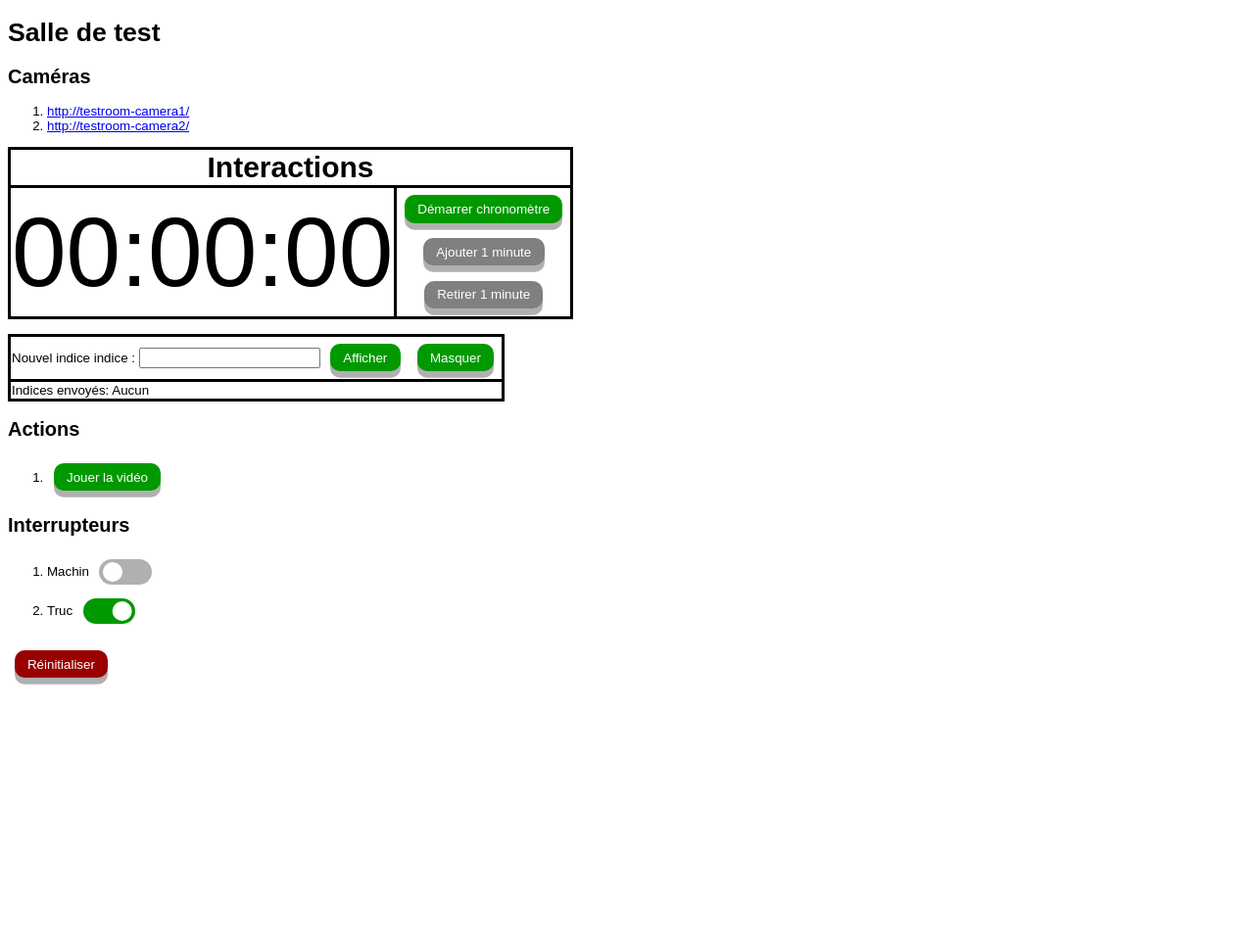
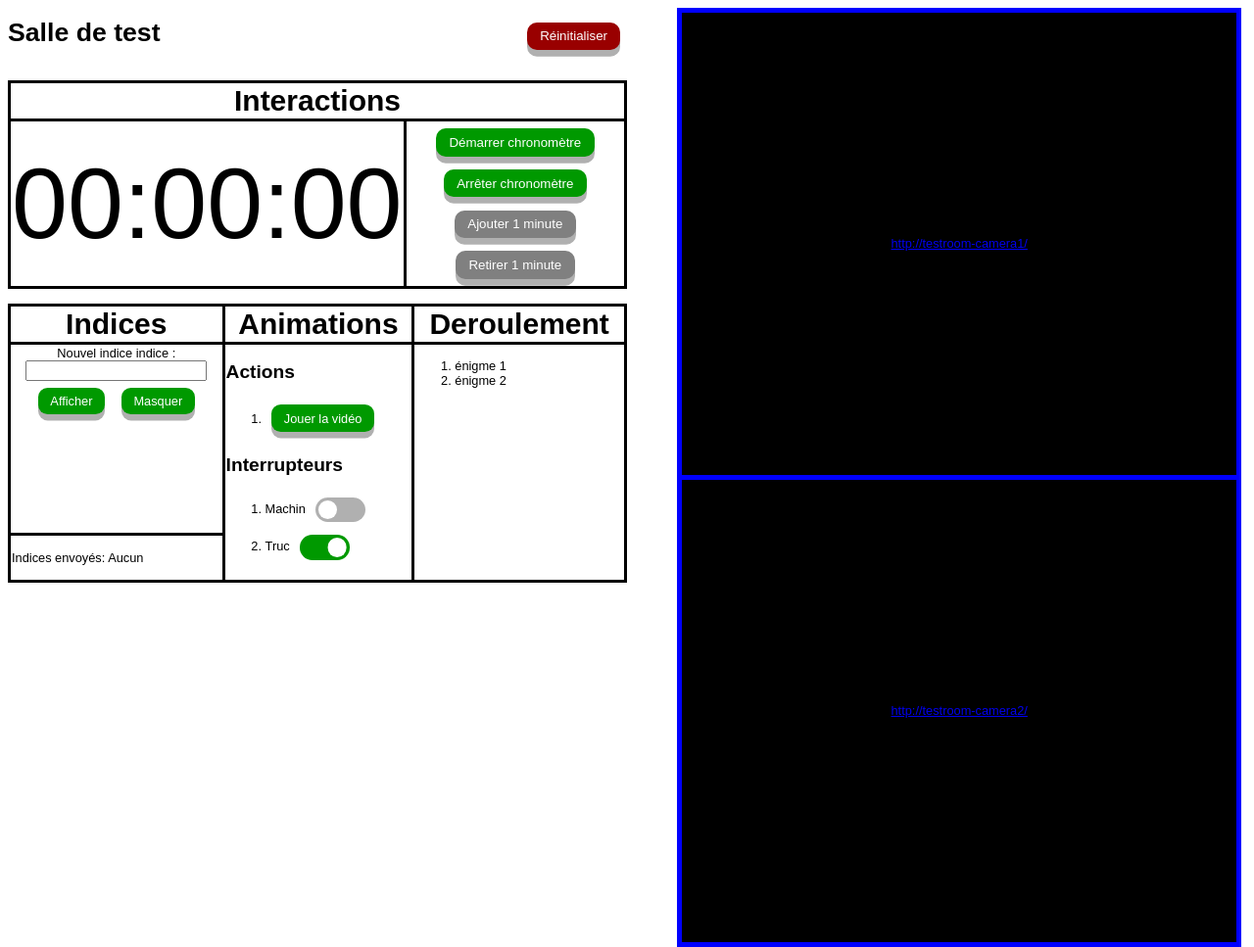
Before and after one commit to paullouisageneau/escape, a Flask app: page / in a window 1280 px wide. Shown: the whole page at 98% size. Before the commit the page ends 699 px from the top, so only its background shows below. Run offline with Flask 2, Linux system fonts and the light colour scheme; data that the repository does not hold is empty; some libraries are stand-ins or nearby versions.

Commit message:
Ajout d'un mécanisme empêchant le chronomètre de reculer au moment où on l'arrête.

```diff
--- a/app/__init__.py
+++ b/app/__init__.py
@@ -21,6 +21,9 @@ room = Room(app.config['ROOM_NAME'])
 # If chrono was started, startTime contains the corresponding timestamp
 startTime = 0
 
+# If chrono was stopped, stopTime contains the corresponding timestamp
+stopTime = 0
+
 # List of the sent clues
 clues = []
 
@@ -40,9 +43,11 @@ def display():
 @app.route('/api/reset', methods=['POST'])
 def api_reset():
 	global startTime
+	global stopTime
 	global clues
 	global hideClue
 	startTime = 0
+	stopTime = 0
 	clues = []
 	hideClue = True
 	for toggle in room.toggles:
@@ -53,12 +58,14 @@ def api_reset():
 @app.route('/api/chrono', methods=['GET', 'POST'])
 def api_chrono():
 	global startTime
+	global stopTime
 	if request.method == 'POST':
 		data = request.get_json()
 		startTime = data['start']
+		stopTime = data['stop']
 		clue = ''
-		room.events.publish('chrono', { 'start': startTime })
-	return jsonify({ 'start': startTime })
+		room.events.publish('chrono', { 'start': startTime, 'stop': stopTime })
+	return jsonify({ 'start': startTime, 'stop': stopTime })
 
 @app.route('/api/clues', methods=['GET', 'POST'])
 def api_clues():
--- a/app/static/control.css
+++ b/app/static/control.css
@@ -93,3 +93,30 @@ table, th, td {
 th {
 	font-size: 30px;
 }
+
+table.cam {
+	color: white;
+	background-color: black;
+	text-align: center;
+	width: 45%;
+	position: absolute;
+	top: 1%;
+	right: 1%;
+	font-size: 1vw;
+	border: 5px solid blue;
+	border-collapse: collapse;
+}
+
+th.cam, td.cam {
+	border: 5px solid blue;
+	text-align: center;
+	color: white;
+	padding-top: 40%;
+	padding-bottom: 40%;
+}
+
+#reset{
+	position: absolute;
+	right: 50%;
+	top:2%;
+}
--- a/app/templates/cameras.html
+++ b/app/templates/cameras.html
@@ -1,10 +1,6 @@
-<section id="cameras">
-  <h2>Caméras</h2>
-  <ol>
-      {% for url in room.cameras %}
-      <li>
-        <a href="{{ url }}">{{ url }}</a>
-      </li>
-      {% endfor %}
-  </ol>
-</section>
+
+<table class="cam">
+  {% for url in room.cameras %}
+  <tr class="cam"> <td class="cam"> <a href="{{ url }}">{{ url }}</a> </td> </tr>
+  {% endfor %}
+</table>
--- a/app/templates/control.html
+++ b/app/templates/control.html
@@ -7,15 +7,15 @@
 {% endblock %}
 {% block content %}
   {{ super() }}
+  <h1> {{ room.name }} </h1>
+  <span id="reset">
+    <input type="button" class="button button_danger" value="Réinitialiser" v-on:click="reset">
+  </span>
+  </div>
+  <br />
   <div id="console">
-  <h1>{{ room.name }}</h1>
+  {% include 'interactions.html' %}
   {% include 'cameras.html' %}
-  {% include 'interactions.html' %}
-  {% include 'triggers.html' %}
-  {% include 'toggles.html' %}
-  <section id="reset">
-    <input type="button" class="button button_danger" value="Réinitialiser" v-on:click="reset">
-  </section>
   </div>
   <script src="{{ url_for('static', filename='control.js') }}"></script>
 {% endblock %}
--- a/app/templates/display.html
+++ b/app/templates/display.html
@@ -20,9 +20,9 @@
   ${chrono}
 </p>
 
-<p id="clues" v-if="show">
-Nouvel indice : <br />
-${clue}
+<p id="clues" v-if="show" class=pblink>
+  <span class=blink> Nouvel indice :  </span> <br />
+<span class=blink> ${clue} </span>
 </p>
 
   <script src="{{ url_for('static', filename='display.js') }}"></script>
--- a/app/templates/interactions.html
+++ b/app/templates/interactions.html
@@ -1,19 +1,14 @@
-<table>
+<table width=50%>
   <tr>
-    <th colspan=2> Interactions </th> </tr>
-  <tr>
-    <td rowspan=3 style="font-size:100px;"> <span v-if="chrono">${ chrono }</span> </td>
-    <td style="border-bottom:none;">
-      <input type="button" class="button" value="Démarrer chronomètre" v-bind:disabled="startTime > 0" v-on:click="start()">
-    </td>
+    <th colspan=2> Interactions </th>
   </tr>
   <tr>
-    <td style="border-top:none;border-bottom:none;">
+    <td style="font-size:8vw;"> <span v-if="chrono">${ chrono }</span> </td>
+    <td style="border-bottom:none;">
+      <input type="button" class="button" value="Démarrer chronomètre" v-if="startTime == 0" v-on:click="start()">
+      <input v-if="stopTime == 0" type="button" class="button" value="Arrêter chronomètre" v-bind:disabled=false v-on:click="stop()">
+      <input v-if="stopTime > 0" type="button" class="button" value="Reprendre" v-bind:disabled=false v-on:click="start()">
       <input type="button" class="button" value="Ajouter 1 minute" v-bind:disabled="!startTime" v-on:click="startTime-=60">
-    </td>
-  </tr>
-  <tr>
-    <td style="border-top:none;">
       <input type="button" class="button" value="Retirer 1 minute" v-bind:disabled="!startTime" v-on:click="startTime+=60">
     </td>
   </tr>
@@ -21,13 +16,26 @@
 
 <br />
 
-<table>
+<table width=50% style="font-size:1vw;">
   <tr>
-    <td>
-      Nouvel indice indice :
-      <input type="text" name="clue" v-model="inputClue">
+    <th> Indices </th> <th> Animations </th> <th> Deroulement </th>
+  </tr>
+  <tr>
+    <td style="vertical-align:top;">
+      Nouvel indice indice : <br />
+      <input type="text" size="20" maxlength=100 name="clue" v-model="inputClue"> <br />
       <input type="button" class="button" value="Afficher" v-on:click="sendClue()">
       <input type="button" class="button" value="Masquer" v-on:click="hideClue()">
+    </td>
+      <td rowspan=2 style="text-align:left;vertical-align:top;">
+        {% include 'triggers.html' %}
+        {% include 'toggles.html' %}
+      </td>
+    <td rowspan= 2 style="text-align:left;vertical-align:top;">
+      <ol>
+        <li> énigme 1 </li>
+        <li> énigme 2 </li>
+      </ol>
     </td>
   </tr>
   <tr>
```
Also changed, not shown: app/static/control.js (+42 -4 lines), app/static/display.css (+28 -2 lines), app/static/display.js (+22 -8 lines).
